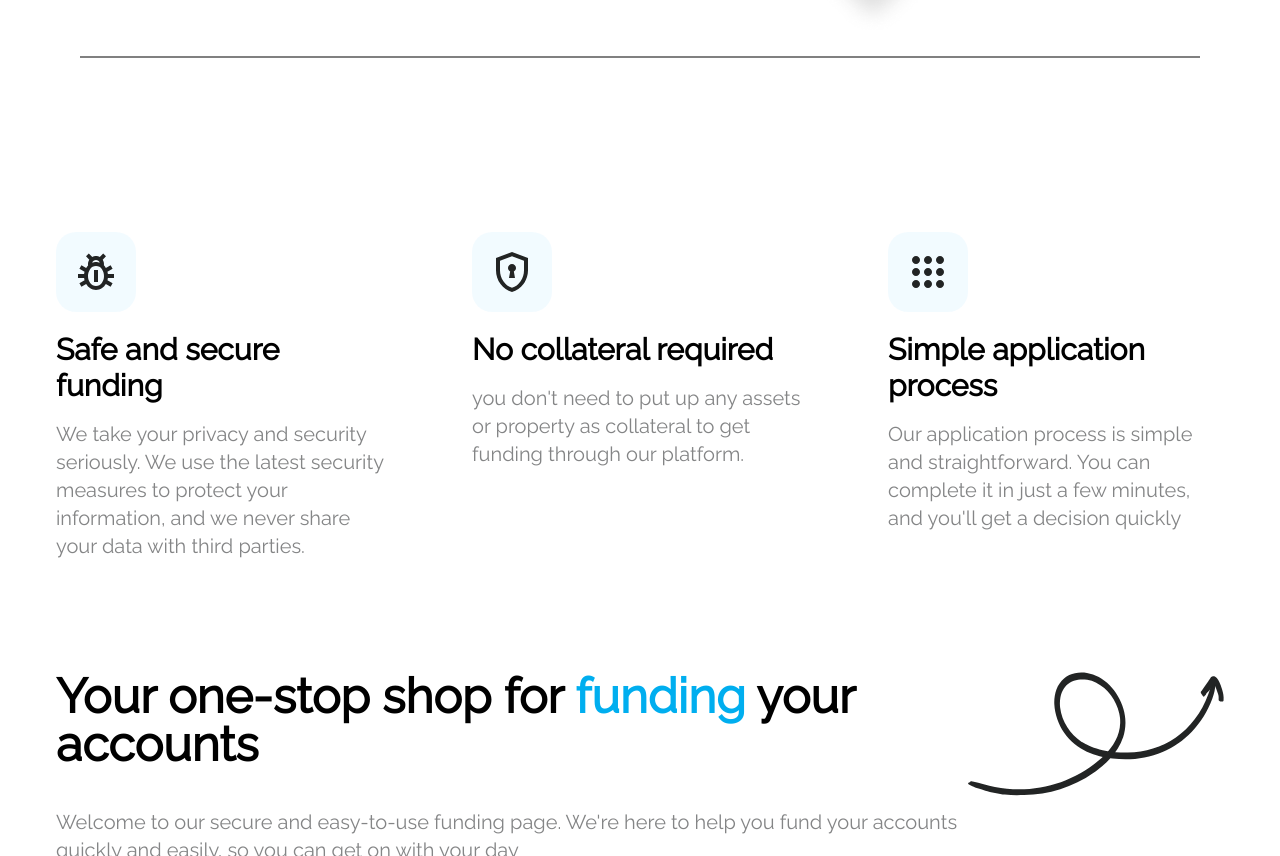
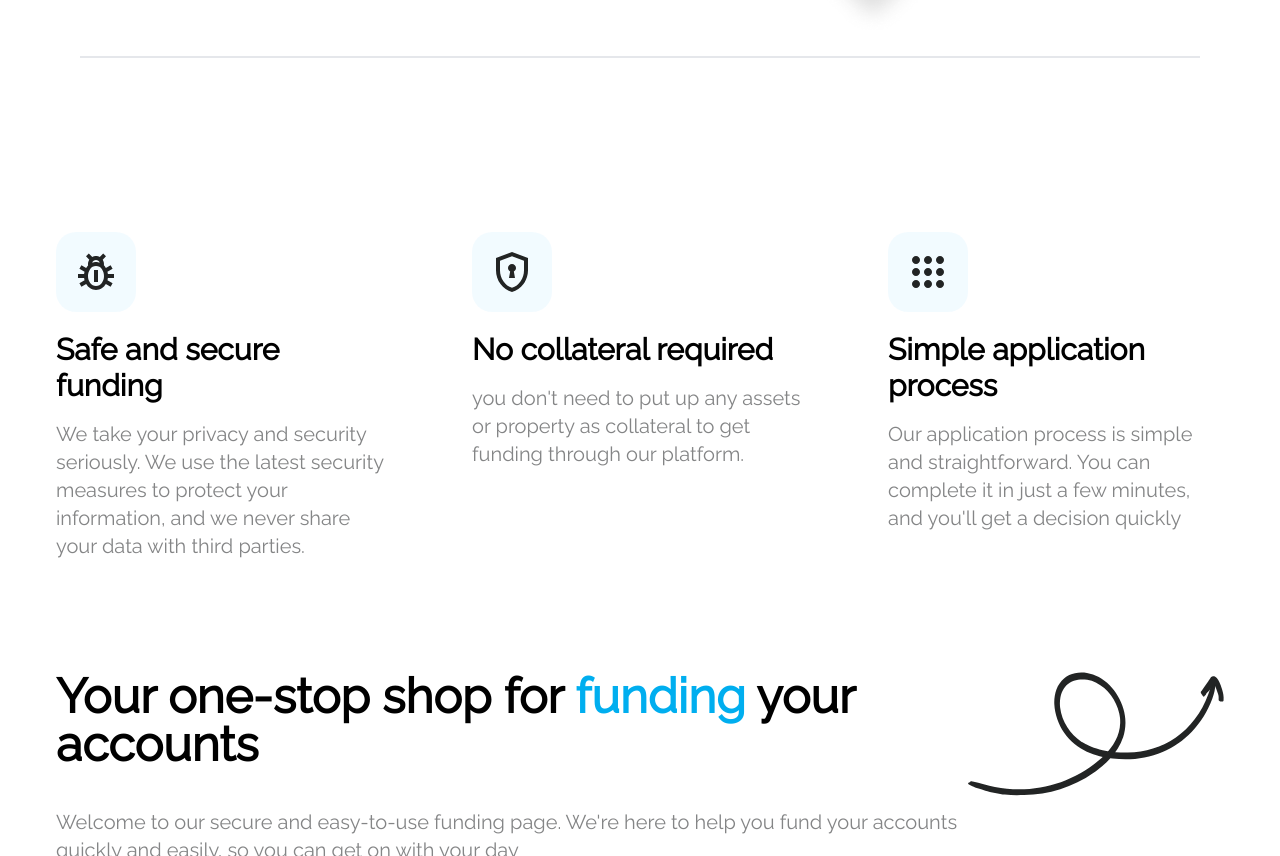
Before and after one commit to alimuhammeddev/Ayo, a plain HTML site: page index.html in a window 1280 px wide. Shown: the part 3086-3942 px from the top of the page. Drawn offline with nearby package versions, Linux system fonts and the light colour scheme.

Commit message:
final commit

```diff
--- a/index.html
+++ b/index.html
@@ -350,7 +350,7 @@
                 </div>
             </div>
             <div class="lg:p-10">
-                <h1 class="border border-[grey] -mt-10"></h1>
+                <h1 class="border border-gray-200 lg:-mt-10 mt-5"></h1>
             </div>
         </div>
     </div>
```
